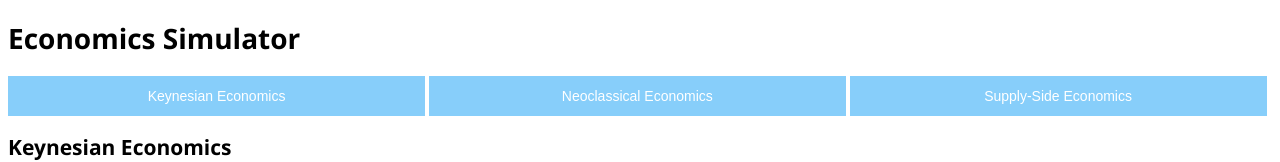
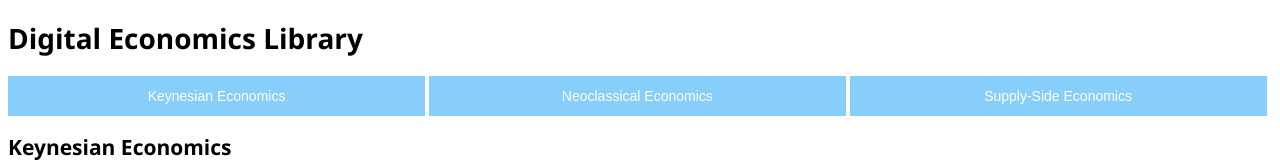
Before and after one commit to ElectricNinja315/harvest2.github.io, a plain HTML site: page index.html in a window 1280 px wide. Shown: the top 162 px of the page. Drawn offline with Linux system fonts and the light colour scheme.

Commit message:
change name

```diff
--- a/index.html
+++ b/index.html
@@ -8,7 +8,7 @@
         <link href="index.css" rel="stylesheet" type="text/css" />
     </head>
     <body>
-        <h1>Economics Simulator</h1>
+        <h1>Digital Economics Library</h1>
 
         <!--buttons-->
         <button onclick="openKeynesian()">Keynesian Economics</button>
```
